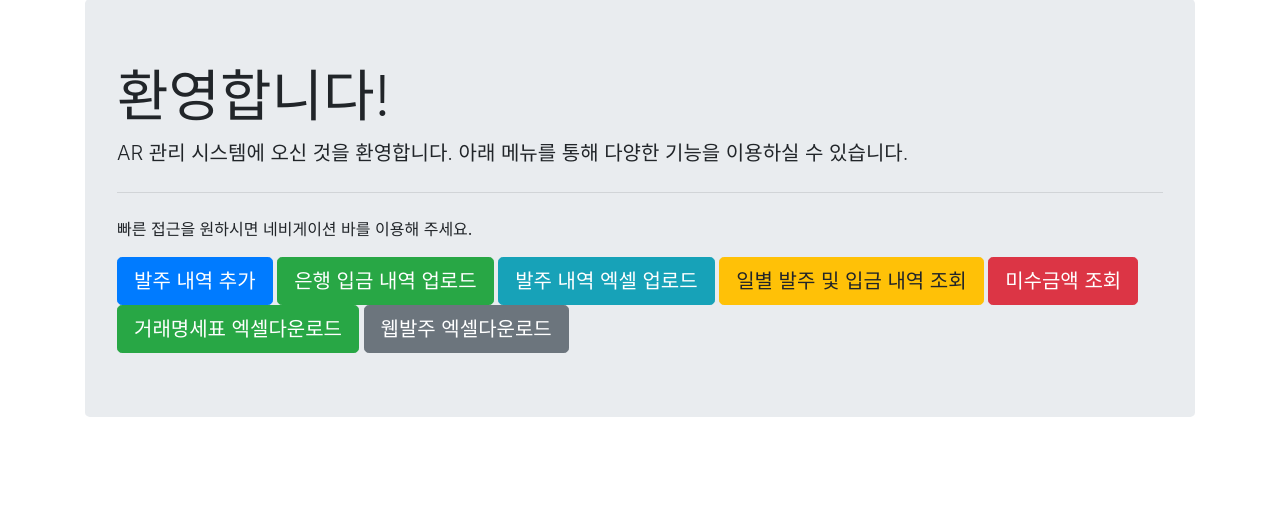
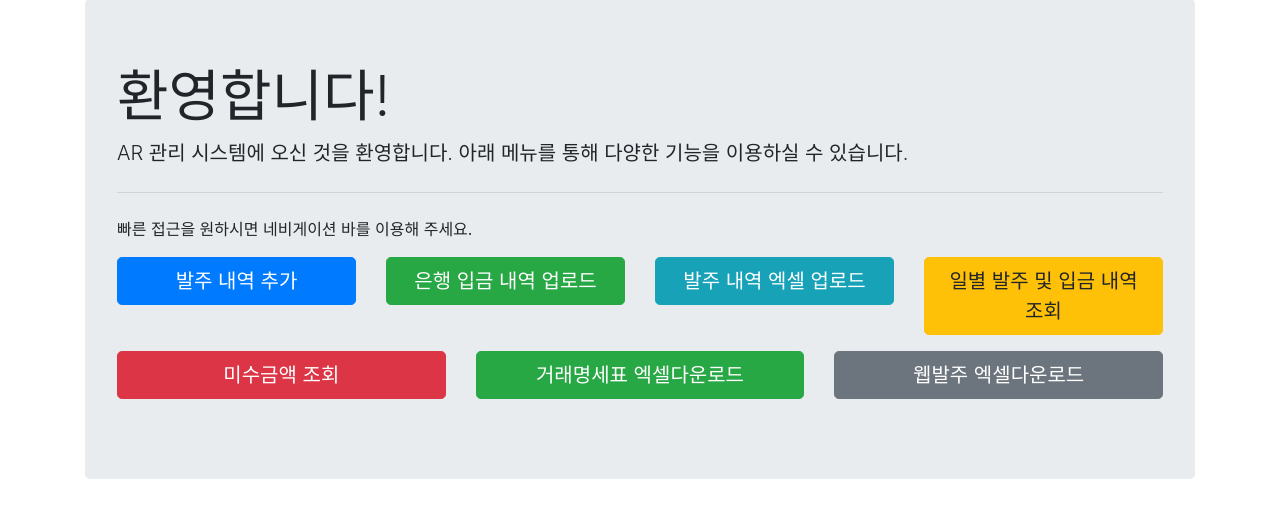
Before and after one commit to JinsupJung/AR, a Flask app: page / in a window 1280 px wide. Shown: the part 95-613 px from the top of the page. Run offline with Flask 3, Linux system fonts and the light colour scheme; some libraries are stand-ins or nearby versions.

Commit message:
버튼배열수정

```diff
--- a/templates/index.html
+++ b/templates/index.html
@@ -71,15 +71,33 @@
             <p class="lead">AR 관리 시스템에 오신 것을 환영합니다. 아래 메뉴를 통해 다양한 기능을 이용하실 수 있습니다.</p>
             <hr class="my-4">
             <p>빠른 접근을 원하시면 네비게이션 바를 이용해 주세요.</p>
-            <a class="btn btn-primary btn-lg" href="{{ url_for('add_order') }}" role="button">발주 내역 추가</a>
-            <a class="btn btn-success btn-lg" href="{{ url_for('upload_bank_payments') }}" role="button">은행 입금 내역 업로드</a>
-            <a class="btn btn-info btn-lg" href="{{ url_for('upload_orders') }}" role="button">발주 내역 엑셀 업로드</a>
-            <a class="btn btn-warning btn-lg" href="{{ url_for('view_daily_transactions') }}" role="button">일별 발주 및 입금 내역 조회</a>
-            <a class="btn btn-danger btn-lg" href="{{ url_for('view_receivables') }}" role="button">미수금액 조회</a>
-            <!-- 새로운 버튼 추가: 거래명세표 엑셀다운로드 -->
-            <a class="btn btn-success btn-lg" href="{{ url_for('download_orders_excel_form') }}" role="button">거래명세표 엑셀다운로드</a>
-            <!-- 기존 버튼 유지: 웹발주 엑셀다운로드 -->
-            <a class="btn btn-secondary btn-lg" href="{{ url_for('download_web_order_excel') }}" role="button">웹발주 엑셀다운로드</a>
+
+            <!-- 버튼들을 그리드 시스템으로 배치 -->
+            <div class="row">
+                <div class="col-md-3 mb-3">
+                    <a class="btn btn-primary btn-lg btn-block" href="{{ url_for('add_order') }}" role="button">발주 내역 추가</a>
+                </div>
+                <div class="col-md-3 mb-3">
+                    <a class="btn btn-success btn-lg btn-block" href="{{ url_for('upload_bank_payments') }}" role="button">은행 입금 내역 업로드</a>
+                </div>
+                <div class="col-md-3 mb-3">
+                    <a class="btn btn-info btn-lg btn-block" href="{{ url_for('upload_orders') }}" role="button">발주 내역 엑셀 업로드</a>
+                </div>
+                <div class="col-md-3 mb-3">
+                    <a class="btn btn-warning btn-lg btn-block" href="{{ url_for('view_daily_transactions') }}" role="button">일별 발주 및 입금 내역 조회</a>
+                </div>
+            </div>
+            <div class="row">
+                <div class="col-md-4 mb-3">
+                    <a class="btn btn-danger btn-lg btn-block" href="{{ url_for('view_receivables') }}" role="button">미수금액 조회</a>
+                </div>
+                <div class="col-md-4 mb-3">
+                    <a class="btn btn-success btn-lg btn-block" href="{{ url_for('download_orders_excel_form') }}" role="button">거래명세표 엑셀다운로드</a>
+                </div>
+                <div class="col-md-4 mb-3">
+                    <a class="btn btn-secondary btn-lg btn-block" href="{{ url_for('download_web_order_excel') }}" role="button">웹발주 엑셀다운로드</a>
+                </div>
+            </div>
         </div>
     </div>
 
```
